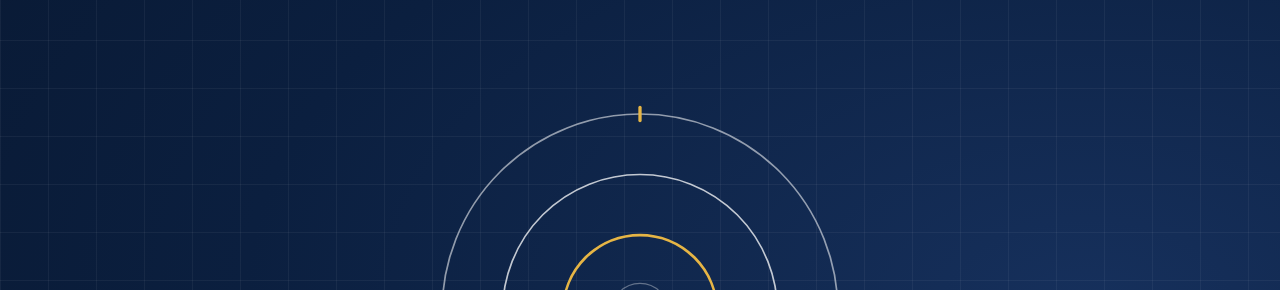
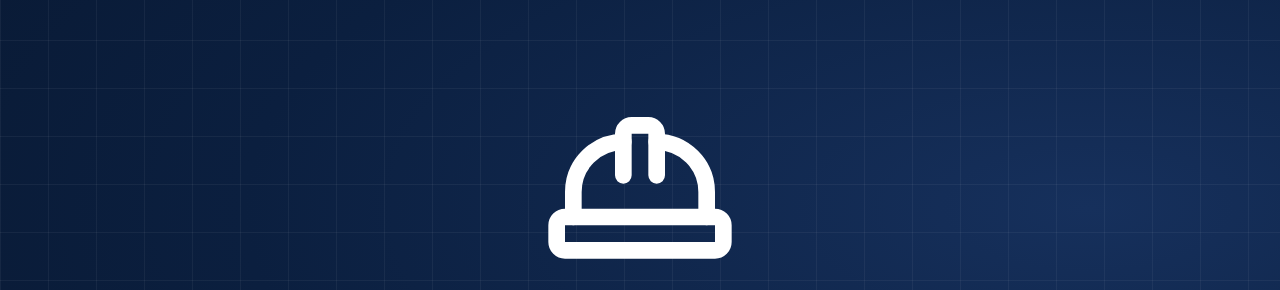
Before and after one commit to rds-studio/Inntegrapharma, a plain HTML site: page definicion-proyectos.html in a window 1280 px wide. Shown: the part 88-378 px from the top of the page. Drawn offline with nearby package versions, Linux system fonts and the light colour scheme.

Commit message:
Replace SVG diagram with hard hat icon

```diff
--- a/definicion-proyectos.html
+++ b/definicion-proyectos.html
@@ -460,17 +460,7 @@
     </div>
 
     <div class="ig-portada-content">
-      <svg class="rings" viewBox="0 0 400 400" role="img" aria-label="Diagrama de zonas concéntricas de contención: edificio, sala y proceso">
-        <circle class="ring r1" cx="200" cy="200" r="180" pathLength="1"/>
-        <circle class="ring r2" cx="200" cy="200" r="125" pathLength="1"/>
-        <circle class="ring r3" cx="200" cy="200" r="70" pathLength="1"/>
-        <line class="ring-tick" x1="200" y1="14" x2="200" y2="26"/>
-        <line class="ring-tick" x1="200" y1="374" x2="200" y2="386"/>
-        <line class="ring-tick" x1="14" y1="200" x2="26" y2="200"/>
-        <line class="ring-tick" x1="374" y1="200" x2="386" y2="200"/>
-        <circle cx="200" cy="200" r="14" fill="#E6B545"/>
-        <circle cx="200" cy="200" r="26" fill="none" stroke="#fff" stroke-opacity=".35"/>
-      </svg>
+      <svg width="200" height="200" viewBox="0 0 24 24" fill="none" stroke="currentColor" stroke-width="2" stroke-linecap="round" stroke-linejoin="round" class="lucide lucide-hard-hat preview-icon"><path d="M10 10V5a1 1 0 0 1 1-1h2a1 1 0 0 1 1 1v5"/><path d="M14 6a6 6 0 0 1 6 6v3"/><path d="M4 15v-3a6 6 0 0 1 6-6"/><rect x="2" y="15" width="20" height="4" rx="1"/></svg>
       <h1>Definición de proyectos</h1>
       <p>Uno de los focos de Inntegrapharma se centra en la definición de proyectos en el sector farmacéutico/sanitario e industrial, abriendo un amplio abanico de servicios que engloban:</p>
     </div>
```
